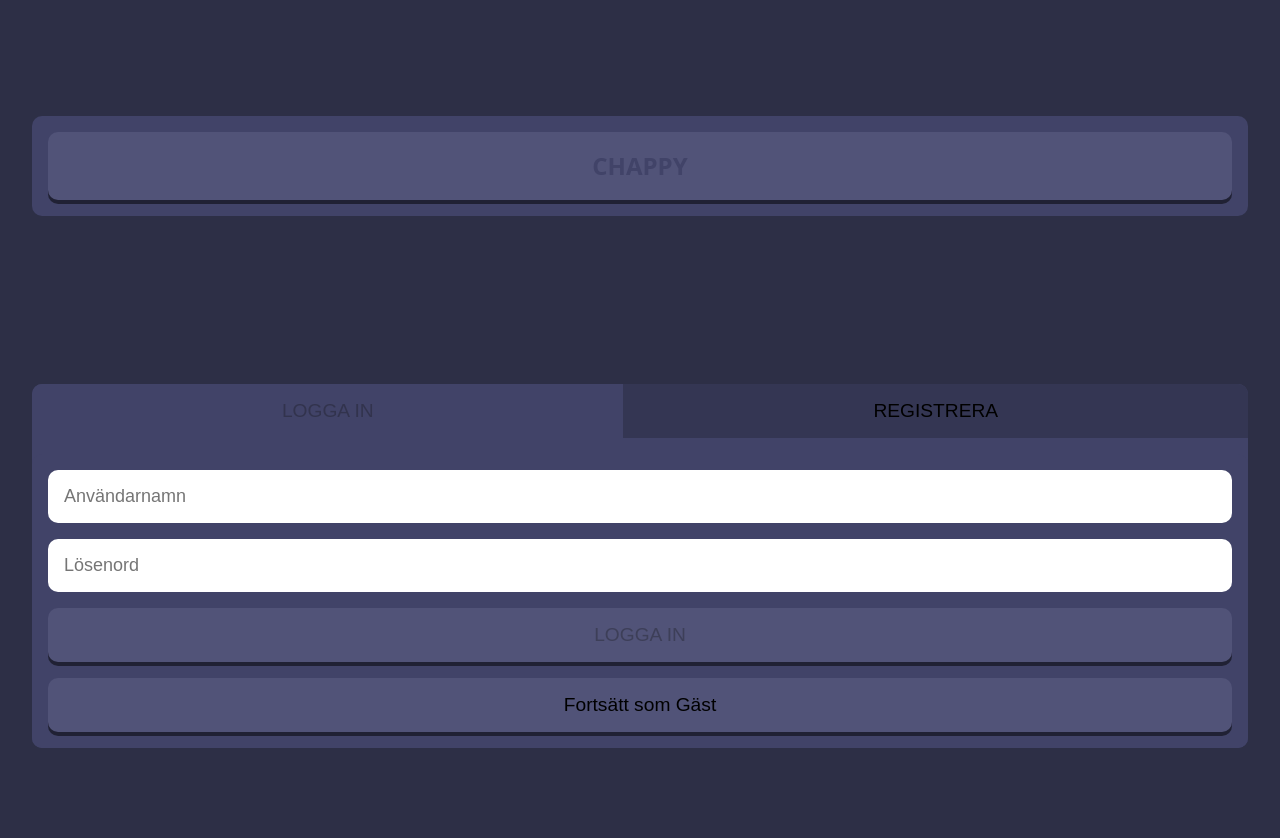
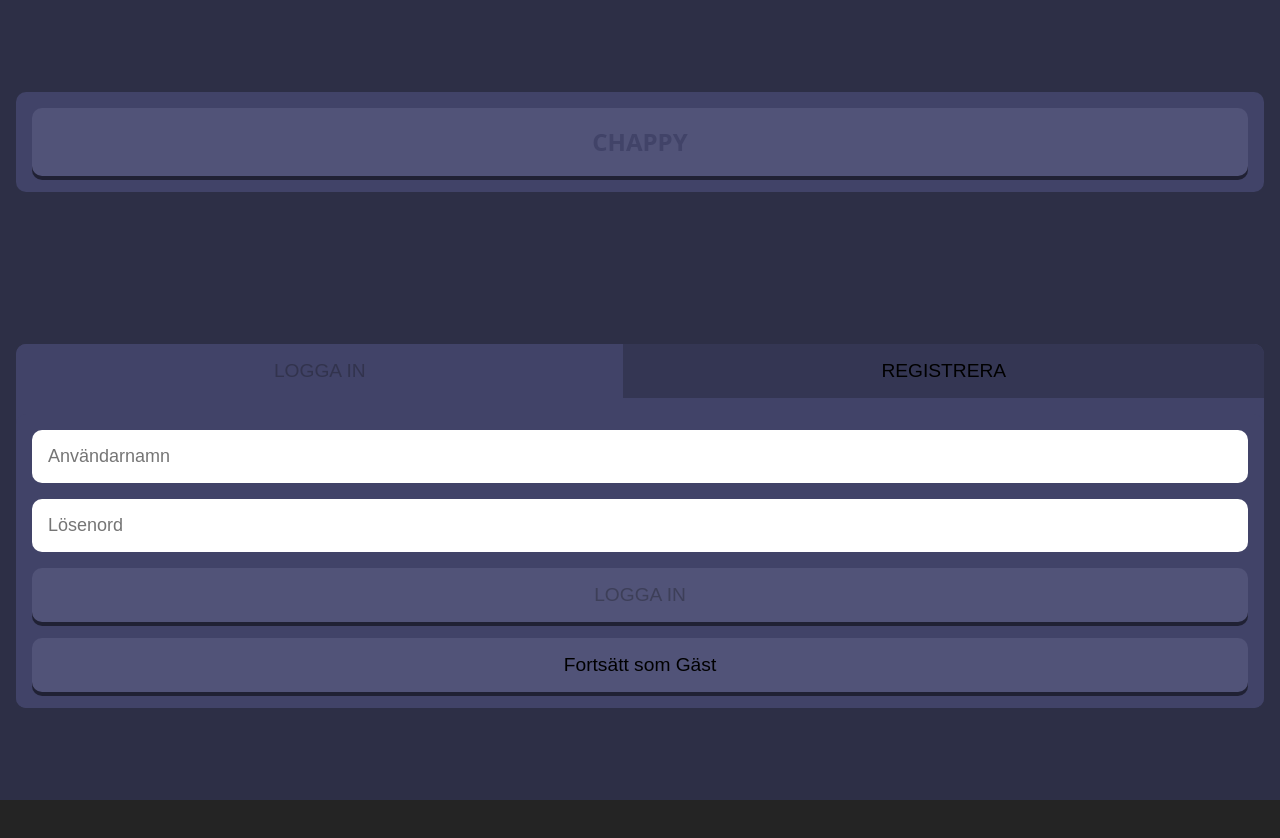
Before and after one commit to felix-skorvald/fullstack-chat, a React (Vite) app: page /#/ in a window 1280 px wide. Shown: the top 838 px of the page. After the commit the page ends 800 px from the top, so only its background shows below. Built offline with nearby package versions, Linux system fonts and the light colour scheme; the HTML template or start-up script is replaced by a standard one; a web font is replaced by a local one.

Commit message:
CSS fixes

```diff
--- a/src/App.css
+++ b/src/App.css
@@ -1,7 +1,4 @@
 #root {
-    max-width: 1280px;
-    margin: 0 auto;
-    padding: 2rem;
     text-align: center;
 }
 
--- a/src/components/Header.css
+++ b/src/components/Header.css
@@ -2,7 +2,9 @@ header {
     background-color: #515378;
     margin: 0;
     display: flex;
+    justify-content: space-between;
     width: 100%;
+    padding: 0.5rem;
 
     button {
         padding: 0;
--- a/src/components/Header.tsx
+++ b/src/components/Header.tsx
@@ -14,6 +14,7 @@ const Header = () => {
                 <img src={back} alt="" />
             </button>
             <h1>Chappy</h1>
+            <button>O</button>
         </header>
     );
 };
--- /dev/null
+++ b/src/layout/Layout.css
@@ -0,0 +1,6 @@
+/* .layout {
+    display: flex;
+    flex-direction: column;
+    margin: 0;
+    padding: 0;
+} */
--- a/src/layout/Layout.tsx
+++ b/src/layout/Layout.tsx
@@ -1,13 +1,14 @@
 import { Outlet } from "react-router";
 import Header from "../components/Header";
+import "./Layout.css";
 
 export default function Layout() {
     return (
-        <>
+        <div className="layout">
             <Header />
             <main>
                 <Outlet />
             </main>
-        </>
+        </div>
     );
 }
--- a/src/pages/Chat.css
+++ b/src/pages/Chat.css
@@ -1,4 +1,5 @@
 .chat {
+    padding: 1rem;
     .container {
         padding: 1rem;
     }
--- a/src/pages/Chat.tsx
+++ b/src/pages/Chat.tsx
@@ -19,7 +19,6 @@ const Chat = () => {
         const response: Response = await fetch("/api/users");
         const data = await response.json();
 
-        console.log("Data from server:", data);
         const userResponse: UserResponse[] = data;
         setUsers(userResponse);
     };
@@ -27,9 +26,6 @@ const Chat = () => {
         const response: Response = await fetch("/api/channel");
         const data = await response.json();
 
-        //  validera datan
-
-        console.log("Data from server:", data);
         const channelResponse: ChannelResponse[] = data;
         setChannels(channelResponse);
     };
--- a/src/pages/Login.css
+++ b/src/pages/Login.css
@@ -4,6 +4,7 @@
     flex-direction: column;
     justify-content: space-around;
     align-items: center;
+    padding: 1rem;
 
     .tabs {
         display: flex;
```
